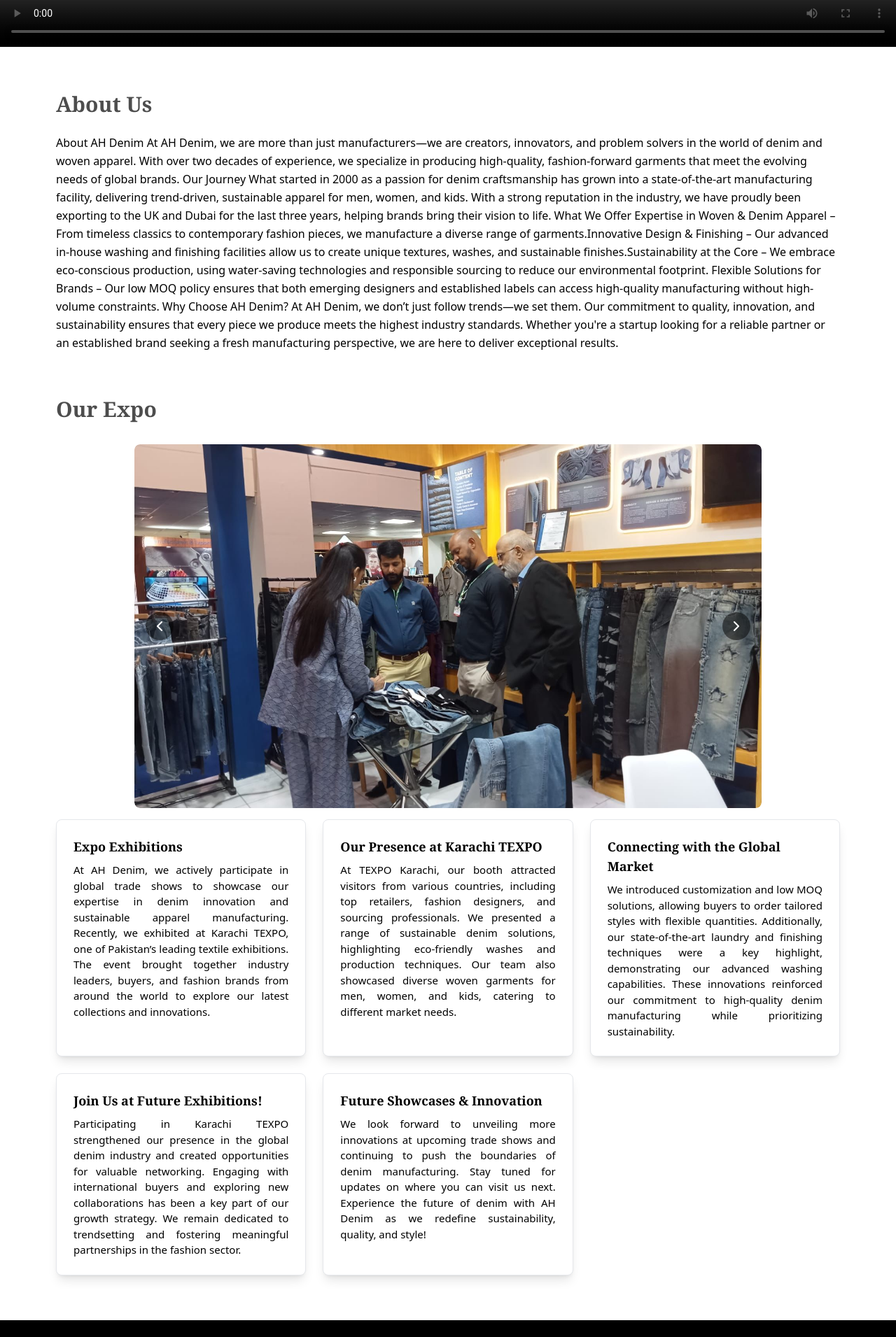
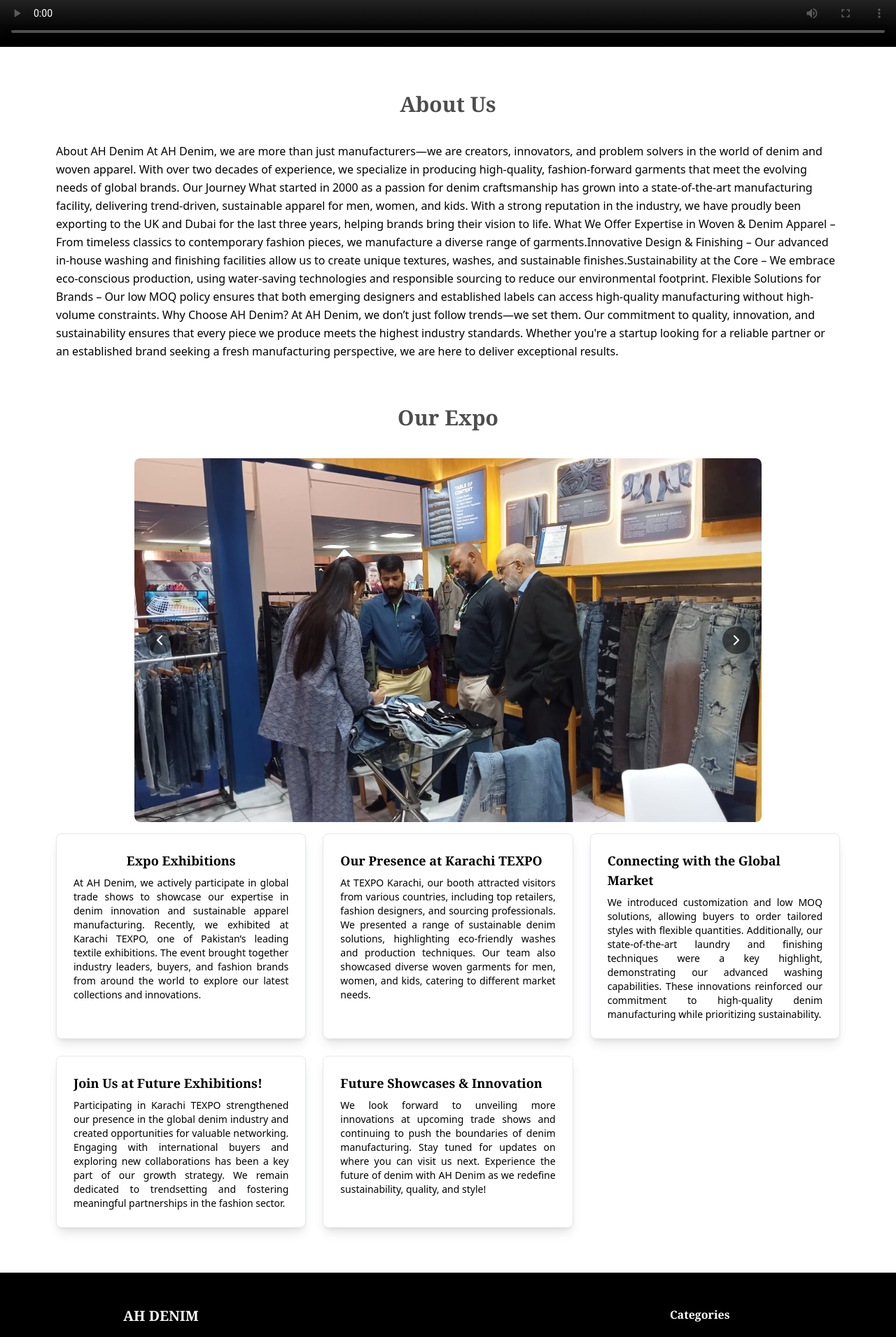
Before and after one commit to mr-saim-365/AH-DENIM, a React (Vite) app: page /AboutUs in a window 1280 px wide. Shown: the part 600-2511 px from the top of the page at 70% size. Built offline with nearby package versions, Linux system fonts and the light colour scheme; grey boxes are pictures that could not be loaded.

Commit message:
Adjust heading text in center.

```diff
--- a/src/components/Certificates.tsx
+++ b/src/components/Certificates.tsx
@@ -7,7 +7,7 @@ const certificates = [Certificate1, Certificate2, Certificate3];
 const Certificates = () => {
   return (
     <div className="py-20 flex flex-col px-5 md:px-5">
-      <h2 className="text-[26px] sm:text-3xl 2xl:text-[40px] font-bold font-serif my-6 text-[#4D4D4D]">
+      <h2 className="text-[26px] sm:text-3xl 2xl:text-[40px] text-center font-bold font-serif my-6 text-[#4D4D4D]">
         Our Certifications
       </h2>
       <div className="relative grid grid-col-1 sm:grid-cols-3 sm:w-[80%] 2xl:w-[50%] mx-auto w-full  sm:gap-10 lg:gap-0  place-items-center overflow-hidden py-10">
--- a/src/components/OurServices.tsx
+++ b/src/components/OurServices.tsx
@@ -47,7 +47,7 @@ const OurServices = () => {
 
   return (
     <div className="px-3 md:px-5 py-20 mx-auto">
-      <h1 className="text-[26px] sm:text-3xl 2xl:text-[40px] mb-4 font-bold font-serif text-center md:text-left text-[#4D4D4D] ">
+      <h1 className="text-[26px] sm:text-3xl 2xl:text-[40px] mb-8 font-bold font-serif text-center  text-[#4D4D4D] ">
         Our Services
       </h1>
       <p className=" mb-12 text-[#4B5563] font-normal">
--- a/src/pages/AboutUs.tsx
+++ b/src/pages/AboutUs.tsx
@@ -47,7 +47,7 @@ const AboutUs = () => {
 
         {/* About Section */}
         <section className="px-3 md:px-20 py-16">
-          <h2 className="text-[26px] sm:text-3xl 2xl:text-[40px] font-bold font-serif mb-2 pb-4 text-[#4D4D4D]">
+          <h2 className="text-[26px] sm:text-3xl 2xl:text-[40px] text-center font-bold font-serif mb-5 pb-4 text-[#4D4D4D]">
             About Us
           </h2>
           <p className="leading-relaxed font-normal">
@@ -84,7 +84,7 @@ const AboutUs = () => {
         {/* Expo Section */}
         <section className="px-3 md:px-20 pb-16">
           <div className="flex flex-col">
-            <h2 className="text-[26px] sm:text-3xl 2xl:text-[40px] font-bold font-serif mb-6 pb-2 text-[#4D4D4D]">
+            <h2 className="text-[26px] sm:text-3xl text-center 2xl:text-[40px] font-bold font-serif mb-8 pb-2 text-[#4D4D4D]">
               Our Expo
             </h2>
 
@@ -121,9 +121,9 @@ const AboutUs = () => {
               </div>
 
               {/* Expo Content */}
-              <div className="grid grid-cols-1  text-[15px] sm:grid-cols-2 lg:grid-cols-3 2xl:grid-cols-2 gap-6 mt-10text-sm 2xl:w-[80%]">
+              <div className="grid grid-cols-1  text-[15px] sm:grid-cols-2 lg:grid-cols-3 2xl:grid-cols-2 gap-6 text-sm 2xl:w-[80%]">
                 <div className="p-6 rounded-lg shadow-lg border bg-[#ffffff] ">
-                  <h3 className="text-lg font-bold font-serif">
+                  <h3 className="text-lg font-bold text-center font-serif">
                     Expo Exhibitions
                   </h3>
                   <p className="mt-2  text-justify font-normal">
```
